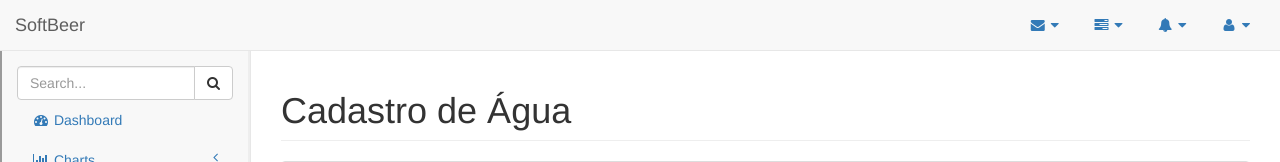
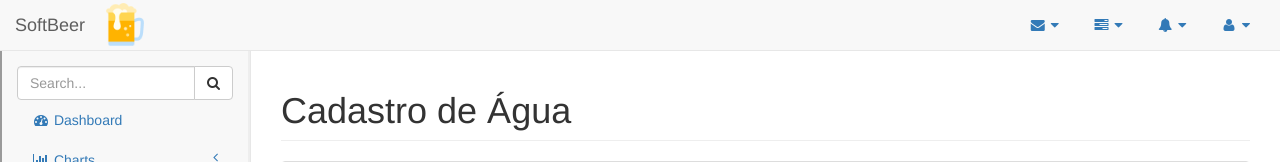
Before and after one commit to JanineFreitas/Cervejaria, a web app: page /pages/cadastro_agua.html in a window 1280 px wide. Shown: the top 162 px of the page. Run offline with its HTML, style and script files only (its server is not run), Linux system fonts and the light colour scheme; data that the repository does not hold is empty.

Commit message:
Acionando Logo.

```diff
--- a/cervejariaWeb/WebContent/pages/cadastro_agua.html
+++ b/cervejariaWeb/WebContent/pages/cadastro_agua.html
@@ -34,7 +34,6 @@
 </head>
 
 <body>
-
 	<div id="wrapper">
 
 		<!-- Navigation -->
@@ -48,6 +47,7 @@
 						class="icon-bar"></span>
 				</button>
 				<a class="navbar-brand" href="index.html">SoftBeer</a>
+				<img src="../imagens/Beer_icon-icons.com_68783.png" width="50px" height="50px" align="right" >
 			</div>
 			<!-- /.navbar-header -->
 
@@ -238,6 +238,7 @@
 		</nav>
 
 		<div id="page-wrapper">
+
 			<div class="row">
 				<div class="col-lg-12">
 					<h1 class="page-header">Cadastro de Água</h1>
```
Also changed, not shown: cervejariaWeb/WebContent/imagens/Beer-icon_30353.png (added), cervejariaWeb/WebContent/imagens/Beer_icon-icons.com_68783.png (added).
